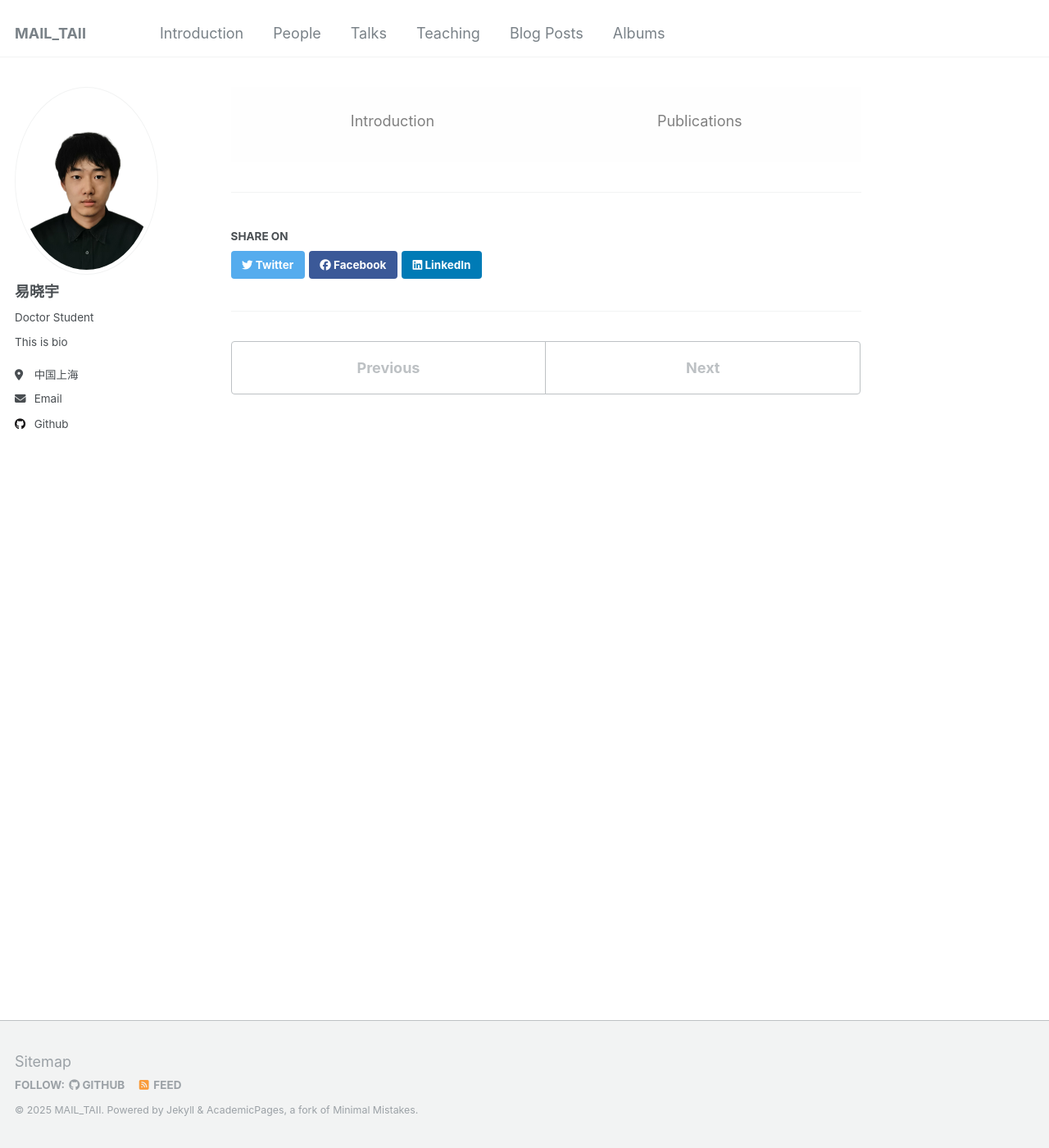
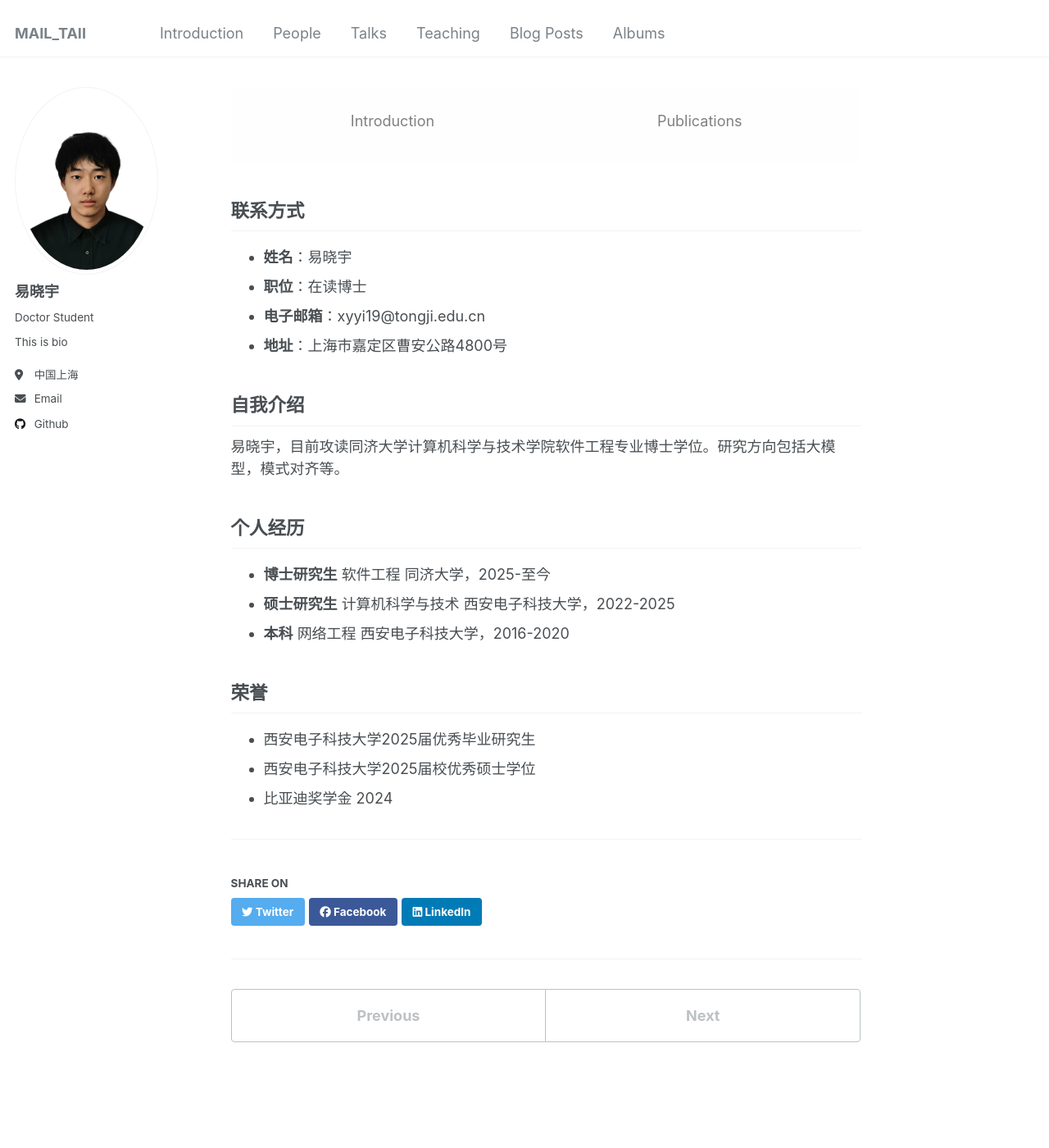
Before and after one commit to mail-taii/mail-taii.github.io, a Jekyll site: the page built from _people/1_doctor_yxy/1_doctor_yxy.md, in a window 1280 px wide and 1400 px high. Shown: the whole window at 82% size. Built offline with Jekyll 4.4.1, drawn with Linux system fonts in a browser that asks for light colours.

Commit message:
Update 1_doctor_yxy.md

```diff
--- a/_people/1_doctor_yxy/1_doctor_yxy.md
+++ b/_people/1_doctor_yxy/1_doctor_yxy.md
@@ -18,3 +18,26 @@ links:                         # 关联的页面类型（可以删减）
   # - "talks"                    # 显示你的演讲
   # - "teaching"                 # 显示你的教学
 ---
+
+
+## 联系方式
+- **姓名**：易晓宇
+- **职位**：在读博士
+- **电子邮箱**：xyyi19@tongji.edu.cn
+- **地址**：上海市嘉定区曹安公路4800号
+
+## 自我介绍
+易晓宇，目前攻读同济大学计算机科学与技术学院软件工程专业博士学位。研究方向包括大模型，模式对齐等。
+
+## 个人经历
+- **博士研究生** 软件工程
+  同济大学，2025-至今
+- **硕士研究生** 计算机科学与技术
+  西安电子科技大学，2022-2025
+- **本科** 网络工程
+  西安电子科技大学，2016-2020
+
+## 荣誉
+- 西安电子科技大学2025届优秀毕业研究生
+- 西安电子科技大学2025届校优秀硕士学位
+- 比亚迪奖学金 2024
```
